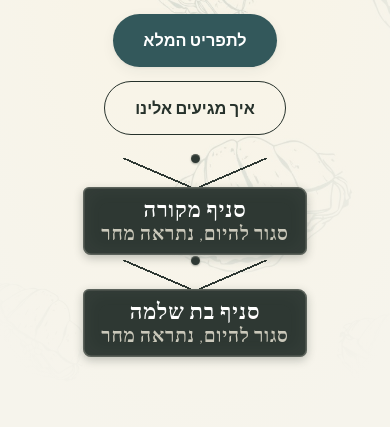
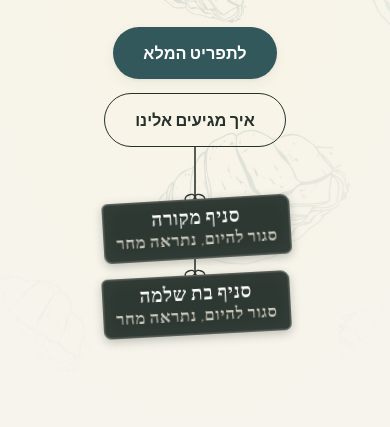
Before and after one commit to Nimi5334/truck-bamoshava-website, a plain HTML site: page truck-bamoshava/index.html in a window 390 px wide. Shown: the part 417-844 px from the top of the page. Drawn offline with Linux system fonts and the light colour scheme; a web font is replaced by a local one.

Commit message:
feat(hero): string ties signs to directions button + pendulum swing; tabbed menu; full-frame mobile video

```diff
--- a/truck-bamoshava/index.html
+++ b/truck-bamoshava/index.html
@@ -155,23 +155,26 @@ h1,h2,h3,h4{font-family:var(--font-head);line-height:1.2;margin:0;color:var(--in
   transition:transform var(--dur-2) var(--ease-out);
 }
 .status-chip:hover{transform:scale(1.03)}
-/* Hero signs hang from two cords meeting at a knot — like a little shop sign */
-.hero-status .status-chip{position:relative}
-.hero-status .status-chip::after{
-  content:"";position:absolute;z-index:-1;
-  left:18%;right:18%;top:-29px;height:31px;pointer-events:none;
-  background:
-    linear-gradient(to top right,transparent calc(50% - 0.9px),#2E3833 calc(50% - 0.9px),#2E3833 calc(50% + 0.9px),transparent calc(50% + 0.9px)),
-    linear-gradient(to top left, transparent calc(50% - 0.9px),#2E3833 calc(50% - 0.9px),#2E3833 calc(50% + 0.9px),transparent calc(50% + 0.9px));
-  background-size:50% 100%,50% 100%;
-  background-position:left top,right top;background-repeat:no-repeat;
+/* Hero signs hang from a hand-drawn string (SVG .sign-string) and swing like pendulums */
+.hero-status{position:relative;z-index:1}
+.hero-status .status-chip{
+  transform-origin:top center;
+  animation:signSwing 4.4s ease-in-out infinite;
+  will-change:transform;
 }
-.hero-status .status-chip::before{
-  content:"";position:absolute;z-index:1;
-  top:-33px;left:50%;width:9px;height:9px;margin-left:-4.5px;
-  border-radius:50%;background:#2E3833;
-  box-shadow:0 1px 2px rgba(38,49,43,.4),inset 0 1px 1px rgba(237,232,216,.25);
+.hero-status .status-chip[data-branch="batshlomo"]{animation-duration:5s;animation-delay:-1.2s}
+@keyframes signSwing{
+  0%  {transform:rotate(3.4deg)}
+  50% {transform:rotate(-3.4deg)}
+  100%{transform:rotate(3.4deg)}
 }
+.sign-string{
+  position:absolute;inset:0;width:100%;height:100%;
+  overflow:visible;pointer-events:none;z-index:-1;
+}
+.sign-string path,.sign-string line{fill:none;stroke:#2E3833;stroke-width:1.6;stroke-linecap:round;stroke-linejoin:round}
+.sign-string ellipse{fill:none;stroke:#2E3833;stroke-width:1.5}
+.sign-string .knot{fill:#2E3833;stroke:none}
 .status-chip strong{font-weight:700;color:#fff;font-size:1.06em}
 .status-chip .chip-text{color:rgba(237,232,216,.82);font-size:.92em}
 .status-chip.open .chip-text{
@@ -322,6 +325,22 @@ section{padding:clamp(64px,9vw,110px) 0;position:relative}
   html{scroll-behavior:auto}
   *,*::before,*::after{animation-duration:.01ms !important;animation-iteration-count:1 !important;transition-duration:.01ms !important}
   .reveal{opacity:1;transform:none}
+  .hero-status .status-chip{animation:none !important;transform:none !important}
+}
+
+/* ============ Menu as tabs: only the selected category is visible ============ */
+.menu-cat{display:none}
+.menu-cat.is-active{display:block;opacity:1;transform:none;margin-top:0}
+
+/* ============ Mobile: show the farm video in full (no crop) ============ */
+@media (max-width:680px){
+  .photo-band{height:auto;min-height:0}
+  .photo-band video{position:static;width:100%;height:auto;display:block}
+}
+/* Keep the two hanging signs side-by-side on narrow phones */
+@media (max-width:430px){
+  .hero-status{gap:16px}
+  .hero-status .status-chip{padding:8px 13px 10px;font-size:1.12rem}
 }
 </style>
 </head>
@@ -362,6 +381,7 @@ section{padding:clamp(64px,9vw,110px) 0;position:relative}
       <span class="status-chip" data-branch="makura"><strong>סניף מקורה</strong><span class="chip-text">בודק שעות…</span></span>
       <span class="status-chip" data-branch="batshlomo"><strong>סניף בת שלמה</strong><span class="chip-text">בודק שעות…</span></span>
     </div>
+    <svg class="sign-string" aria-hidden="true" xmlns="http://www.w3.org/2000/svg"></svg>
   </div>
 </section>
 
@@ -740,41 +760,99 @@ section{padding:clamp(64px,9vw,110px) 0;position:relative}
     }, {rootMargin:"0px 0px -8% 0px", threshold:0.08});
     revealEls.forEach(function(el){ io.observe(el); });
 
-    /* Stagger dish cards inside each category */
-    var dishObserver = new IntersectionObserver(function(entries){
-      entries.forEach(function(entry){
-        if(entry.isIntersecting){
-          var dishes = entry.target.querySelectorAll(".dish");
-          dishes.forEach(function(dish, i){
-            dish.style.transitionDelay = Math.min(i*40, 280) + "ms";
-          });
-          dishObserver.unobserve(entry.target);
-        }
-      });
-    }, {threshold:0.05});
-    document.querySelectorAll(".menu-cat").forEach(function(cat){ dishObserver.observe(cat); });
   }
 
-  /* Menu pill scrollspy */
+  /* Menu as tabs: clicking a pill shows only that category */
   var pills = Array.prototype.slice.call(document.querySelectorAll(".menu-pill"));
-  var cats = pills.map(function(p){ return document.querySelector(p.getAttribute("href")); });
-  if("IntersectionObserver" in window){
-    var spy = new IntersectionObserver(function(entries){
-      entries.forEach(function(entry){
-        if(entry.isIntersecting){
-          var id = "#" + entry.target.id;
+  var menuCats = Array.prototype.slice.call(document.querySelectorAll(".menu-cat"));
+  var pillsWrap = document.getElementById("menuPills");
+  if(pillsWrap) pillsWrap.setAttribute("role", "tablist");
+  menuCats.forEach(function(c){ c.setAttribute("role", "tabpanel"); });
+  function showTab(id, doScroll){
     pills.forEach(function(p){
-            var active = p.getAttribute("href") === id;
-            p.classList.toggle("active", active);
-            if(active && p.scrollIntoView){
+      var on = p.getAttribute("href") === id;
+      p.classList.toggle("active", on);
+      p.setAttribute("role", "tab");
+      p.setAttribute("aria-selected", on ? "true" : "false");
+      if(on && doScroll && p.scrollIntoView){
         p.scrollIntoView({block:"nearest", inline:"center", behavior: reduceMotion ? "auto" : "smooth"});
       }
     });
+    menuCats.forEach(function(c){ c.classList.toggle("is-active", ("#" + c.id) === id); });
+    if(doScroll){
+      var nav = document.querySelector(".menu-nav");
+      if(nav){
+        var top = nav.getBoundingClientRect().top + window.scrollY - 64;
+        window.scrollTo({top: top, behavior: reduceMotion ? "auto" : "smooth"});
       }
+    }
+  }
+  pills.forEach(function(p){
+    p.addEventListener("click", function(e){
+      e.preventDefault();
+      showTab(p.getAttribute("href"), true);
     });
-    }, {rootMargin:"-30% 0px -60% 0px"});
-    cats.forEach(function(c){ if(c) spy.observe(c); });
+  });
+  if(pills.length){ showTab(pills[0].getAttribute("href"), false); }
+
+  /* Hand-drawn string that ties the two signs up to the "directions" button.
+     Drawn as SVG between the real DOM anchors; positions use offsets so the
+     swing rotation (transform) never detaches the string from its pivots. */
+  (function(){
+    var heroInner = document.querySelector(".hero-inner");
+    var svg = document.querySelector(".sign-string");
+    var btn = document.querySelector(".hero-ctas .btn-ghost");
+    if(!heroInner || !svg || !btn) return;
+    var signs = Array.prototype.slice.call(document.querySelectorAll(".hero-status .status-chip"));
+    if(!signs.length) return;
+
+    function posIn(el, root){
+      var x = 0, y = 0, node = el;
+      while(node && node !== root){ x += node.offsetLeft; y += node.offsetTop; node = node.offsetParent; }
+      return {x:x, y:y};
     }
+    function bow(x, y){
+      return (
+        '<ellipse cx="'+(x-5)+'" cy="'+(y-1)+'" rx="5" ry="3.4" transform="rotate(-22 '+(x-5)+' '+(y-1)+')"/>'+
+        '<ellipse cx="'+(x+5)+'" cy="'+(y-1)+'" rx="5" ry="3.4" transform="rotate(22 '+(x+5)+' '+(y-1)+')"/>'+
+        '<line x1="'+x+'" y1="'+y+'" x2="'+(x-3.5)+'" y2="'+(y+7)+'"/>'+
+        '<line x1="'+x+'" y1="'+y+'" x2="'+(x+3.5)+'" y2="'+(y+7)+'"/>'+
+        '<circle class="knot" cx="'+x+'" cy="'+y+'" r="1.9"/>'
+      );
+    }
+    function layout(){
+      var W = heroInner.clientWidth, H = heroInner.clientHeight;
+      svg.setAttribute("viewBox", "0 0 " + W + " " + H);
+      var bp = posIn(btn, heroInner);
+      var A = {x: bp.x + btn.offsetWidth/2, y: bp.y + btn.offsetHeight};
+      var pts = signs.map(function(s){
+        var p = posIn(s, heroInner);
+        return {x: p.x + s.offsetWidth/2, y: p.y}; /* top-centre = swing pivot */
+      });
+      pts.sort(function(a, b){ return a.x - b.x; });
+      var d;
+      if(pts.length >= 2){
+        var L = pts[0], R = pts[pts.length-1];
+        var sagL = Math.abs(L.y - A.y) * 0.16 + 9;
+        var sagR = Math.abs(R.y - A.y) * 0.16 + 9;
+        d = "M "+L.x+" "+L.y+
+            " Q "+((L.x+A.x)/2)+" "+(((L.y+A.y)/2)+sagL)+" "+A.x+" "+A.y+
+            " Q "+((A.x+R.x)/2)+" "+(((A.y+R.y)/2)+sagR)+" "+R.x+" "+R.y;
+      } else {
+        var P = pts[0];
+        d = "M "+P.x+" "+P.y+" Q "+((P.x+A.x)/2)+" "+(((P.y+A.y)/2)+10)+" "+A.x+" "+A.y;
+      }
+      var bows = "";
+      pts.forEach(function(p){ bows += bow(p.x, p.y); });
+      svg.innerHTML = '<path d="'+d+'"/>' + bows;
+    }
+    var rt;
+    function relayout(){ clearTimeout(rt); rt = setTimeout(layout, 60); }
+    window.addEventListener("resize", relayout, {passive:true});
+    if(document.fonts && document.fonts.ready){ document.fonts.ready.then(layout).catch(function(){}); }
+    window.addEventListener("load", function(){ layout(); setTimeout(layout, 400); setTimeout(layout, 1000); });
+    layout(); setTimeout(layout, 300);
+  })();
 
   /* Farm scene: autoplay looping video, no scroll interaction. */
   (function(){
```
Lines whose indentation alone changed are shown as unchanged.
